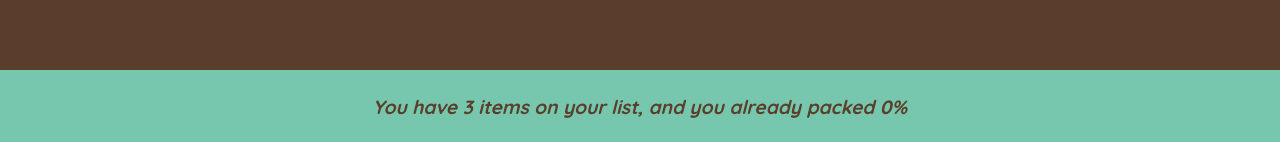
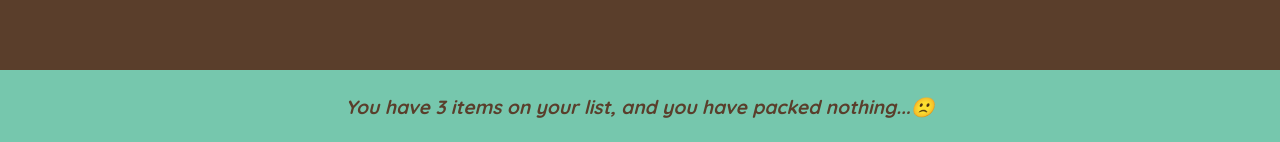
Before and after one commit to pragya-codes/travel-list, a React (Create React App) app: page / in a window 1280 px wide. Shown: the part 655-797 px from the top of the page. Built offline with nearby package versions, Linux system fonts and the light colour scheme.

Commit message:
Stats logic correction

```diff
--- a/src/App.js
+++ b/src/App.js
@@ -149,11 +149,12 @@ function Item({ i, onDelete, onChecked }) {
 function Stat({ items }) {
 	const num = items.length;
 	const numPacked = items.filter((item) => item.packed === true).length;
-
 	return (
 		<footer className="stats">
-			You have {num} items on your list, and you already packed{' '}
-			{(numPacked / num) * 100}%
+			{numPacked === 0
+				? `You have ${num} items on your list, and you have packed nothing...🙁`
+				: `You have ${num} items on your list, and you have packed
+				${numPacked} (${Math.round((numPacked / num) * 100)}%) items!😃`}
 		</footer>
 	);
 }
```
